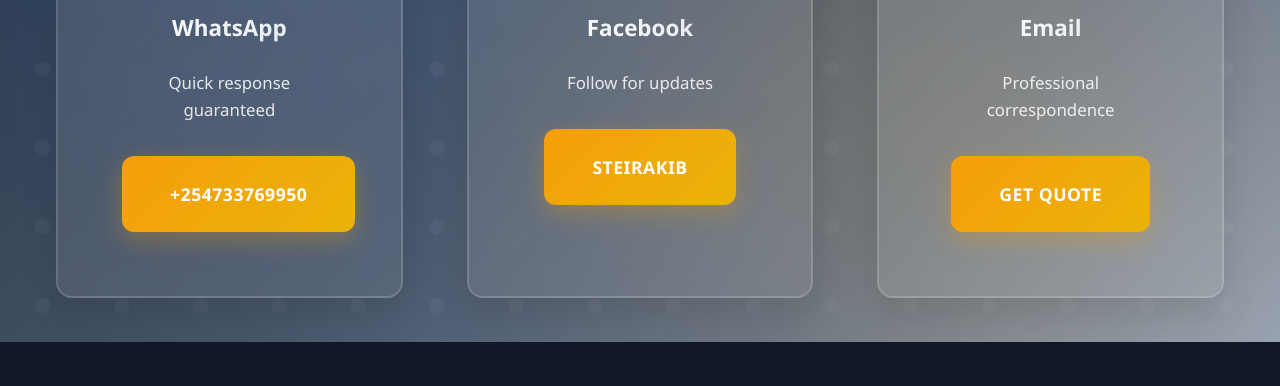
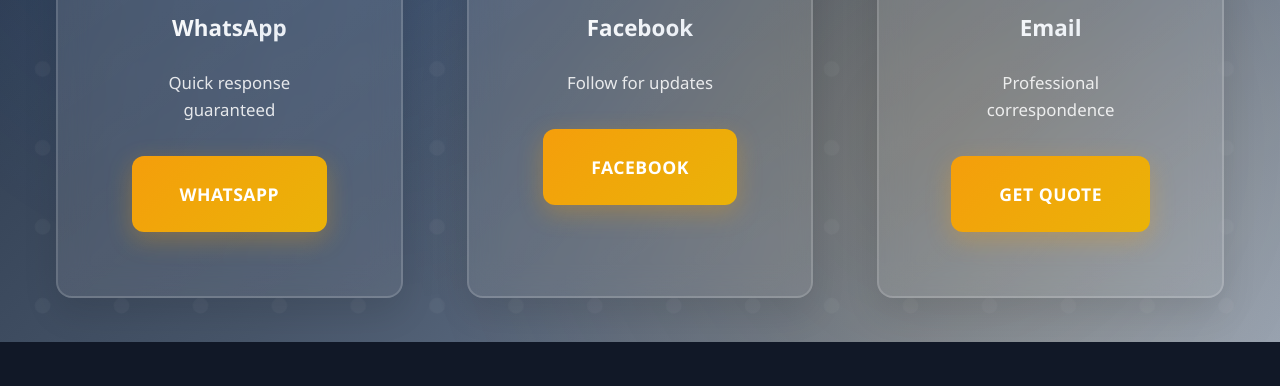
Before and after one commit to samesh2/academia2, a plain HTML site: page index.html in a window 1280 px wide. Shown: the part 3111-3497 px from the top of the page. Drawn offline with Linux system fonts and the light colour scheme.

Commit message:
Update index.html

```diff
--- a/index.html
+++ b/index.html
@@ -255,7 +255,7 @@
                     </div>
                     <h3>WhatsApp</h3>
                     <p>Quick response guaranteed</p>
-                    <a href="https://wa.me/254733769950" class="contact-link">+254733769950</a>
+                    <a href="https://wa.me/254733769950" class="contact-link">Whatsapp</a>
                 </div>
 
                 <div class="contact-card">
@@ -264,7 +264,7 @@
                     </div>
                     <h3>Facebook</h3>
                     <p>Follow for updates</p>
-                    <a href="https://www.facebook.com/profile.php?id=100063147051726" class="contact-link" target="_blank" rel="noopener noreferrer">STEIRAKIB</a>
+                    <a href="https://www.facebook.com/profile.php?id=100063147051726" class="contact-link" target="_blank" rel="noopener noreferrer">Facebook</a>
                 </div>
 
                 <div class="contact-card">
```
